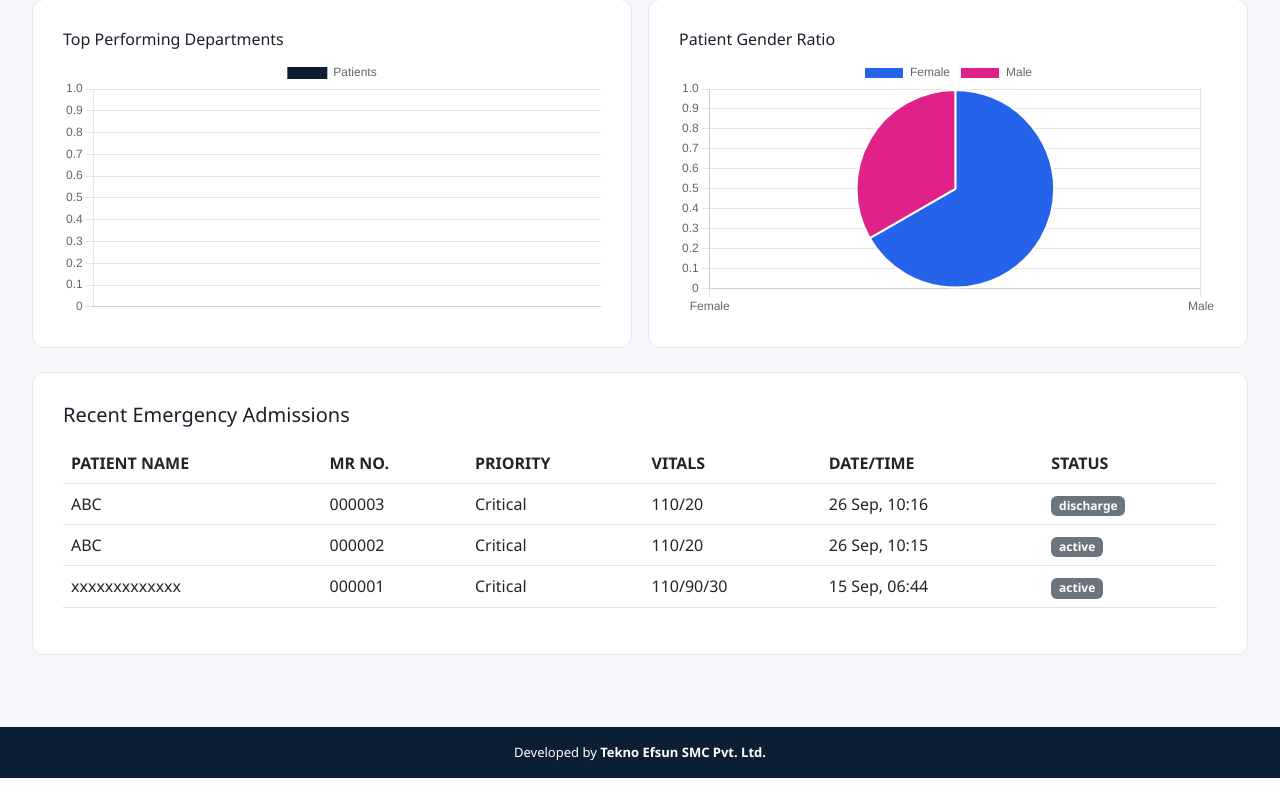
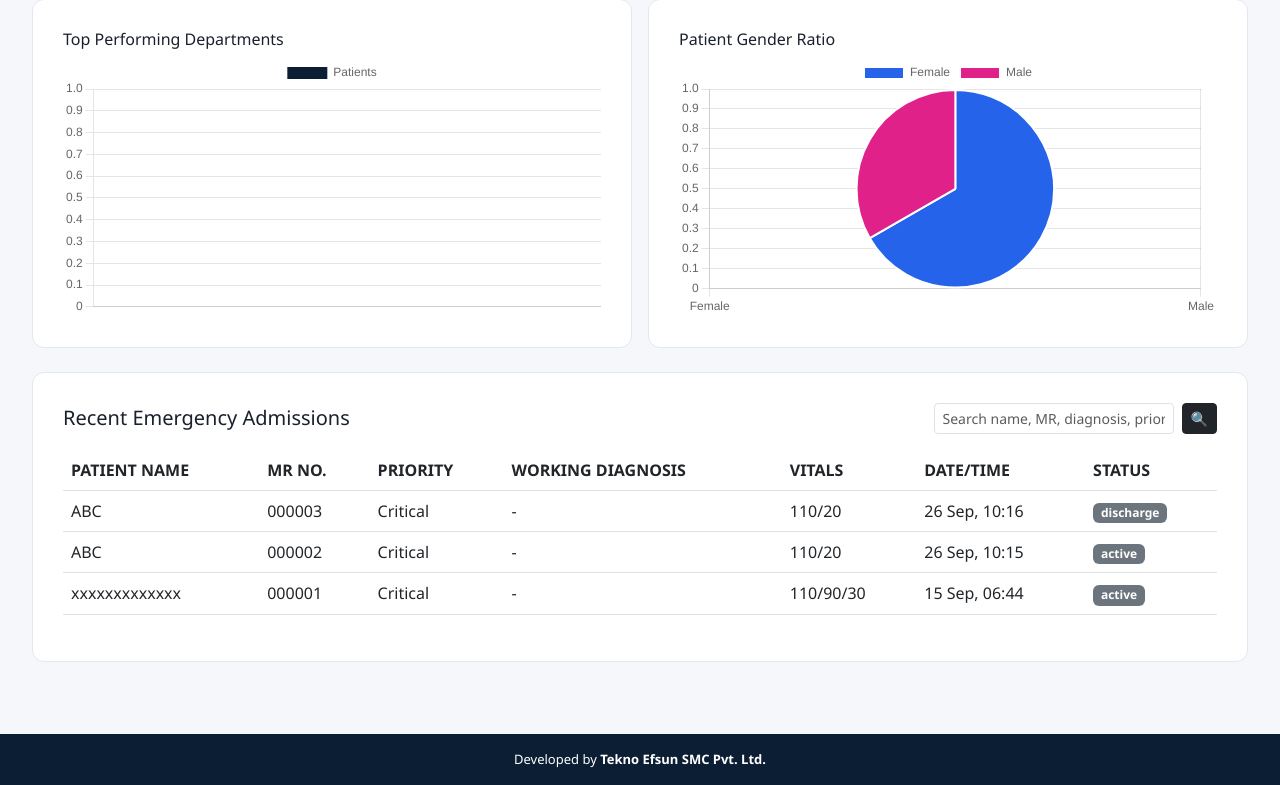
Before and after one commit to ayseCS11/emergiscan, a Django app: page /dashboard/ in a window 1280 px wide. Shown: the part 800-1585 px from the top of the page. Run offline with Django 5.2, Linux system fonts and the light colour scheme; a user stored in the database is signed in; data comes from the database, SQL or seed files in the repository; data that the repository does not hold is empty; parts of the project's set-up code (start-up, migrations or seed data) failed here and were passed over; some libraries are stand-ins or nearby versions.

Commit message:
Add working diagnosis column and search to dashboard recent admissions

```diff
--- a/core/models.py
+++ b/core/models.py
@@ -88,7 +88,10 @@ class Patient(models.Model):
             years -= 1
             months += 12
         return f"{years}Y {months}M {days}D"
-
+    @property
+    def latest_working_diagnosis(self):
+        record = self.clinical_records.order_by('-created_at').first()
+        return record.working_diagnosis if record else "-"
 
 class PatientAttachment(models.Model):
     CATEGORY_CHOICES = [
--- a/core/views.py
+++ b/core/views.py
@@ -65,6 +65,22 @@ def dashboard(request):
         trend_labels.append(day.strftime('%a'))
         trend_admits.append(Patient.objects.filter(entry_date__date=day).count())
         trend_discharges.append(Patient.objects.filter(status='discharge', entry_date__date=day).count())
+        search_query = request.GET.get('q', '').strip()
+    patients_qs = Patient.objects.all().order_by('-entry_date')
+    if search_query:
+        patients_qs = patients_qs.filter(
+            Q(mr_number__icontains=search_query) |
+            Q(full_name__icontains=search_query) |
+            Q(cnic__icontains=search_query) |
+            Q(phone__icontains=search_query) |
+            Q(priority__icontains=search_query) |
+            Q(status__icontains=search_query) |
+            Q(chief_complaints__icontains=search_query) |
+            Q(clinical_records__working_diagnosis__icontains=search_query)
+        ).distinct()
+        recent_patients = patients_qs[:50]
+    else:
+        recent_patients = patients_qs[:10]
     context = {
         'total_users': User.objects.count(),
         'total_doctors': total_doctors,
@@ -74,7 +90,8 @@ def dashboard(request):
         'stable_cases': Patient.objects.filter(priority='Stable').count(),
         'clinical_today': Patient.objects.filter(entry_date__date=today).count(),
         'discharged_today': Patient.objects.filter(status='discharge', entry_date__date=today).count(),
-        'recent_patients': Patient.objects.order_by('-entry_date')[:10],
+        'recent_patients': recent_patients,
+        'search_query': search_query,
         'department_labels': department_labels,
         'department_values': department_values,
         'male_count': male_count,
--- a/templates/dashboard.html
+++ b/templates/dashboard.html
@@ -105,14 +105,25 @@
         </div>
     </div>
 
-    <div class="content-box">
-        <h5 class="mb-3">Recent Emergency Admissions</h5>
+        <div class="content-box" id="recentAdmissions">
+        <div class="d-flex justify-content-between align-items-center flex-wrap gap-2 mb-3">
+            <h5 class="mb-0">
+                {% if search_query %}Search Results for "{{ search_query }}"{% else %}Recent Emergency Admissions{% endif %}
+            </h5>
+            <form method="get" action="{% url 'dashboard' %}#recentAdmissions" class="d-flex gap-2">
+                <input type="text" name="q" value="{{ search_query }}" class="form-control form-control-sm" placeholder="Search name, MR, diagnosis, priority..." style="min-width:240px;">
+                <button type="submit" class="btn btn-dark btn-sm">🔍</button>
+                {% if search_query %}
+                <a href="{% url 'dashboard' %}" class="btn btn-outline-secondary btn-sm">Clear</a>
+                {% endif %}
+            </form>
+        </div>
         <div style="overflow-x:auto;">
             <table class="table">
                 <thead>
                     <tr>
                         <th>PATIENT NAME</th><th>MR NO.</th><th>PRIORITY</th>
-                        <th>VITALS</th><th>DATE/TIME</th><th>STATUS</th>
+                        <th>WORKING DIAGNOSIS</th><th>VITALS</th><th>DATE/TIME</th><th>STATUS</th>
                     </tr>
                 </thead>
                 <tbody>
@@ -121,12 +132,13 @@
                         <td>{{ p.full_name }}</td>
                         <td>{{ p.mr_number }}</td>
                         <td>{{ p.priority }}</td>
+                        <td>{{ p.latest_working_diagnosis }}</td>
                         <td>{{ p.vitals|default:"-" }}</td>
                         <td>{{ p.entry_date|date:"d M, H:i" }}</td>
                         <td><span class="badge bg-secondary">{{ p.status }}</span></td>
                     </tr>
                     {% empty %}
-                    <tr><td colspan="6" class="text-center text-muted">No recent admissions.</td></tr>
+                    <tr><td colspan="7" class="text-center text-muted">{% if search_query %}No patients match your search.{% else %}No recent admissions.{% endif %}</td></tr>
                     {% endfor %}
                 </tbody>
             </table>
```
